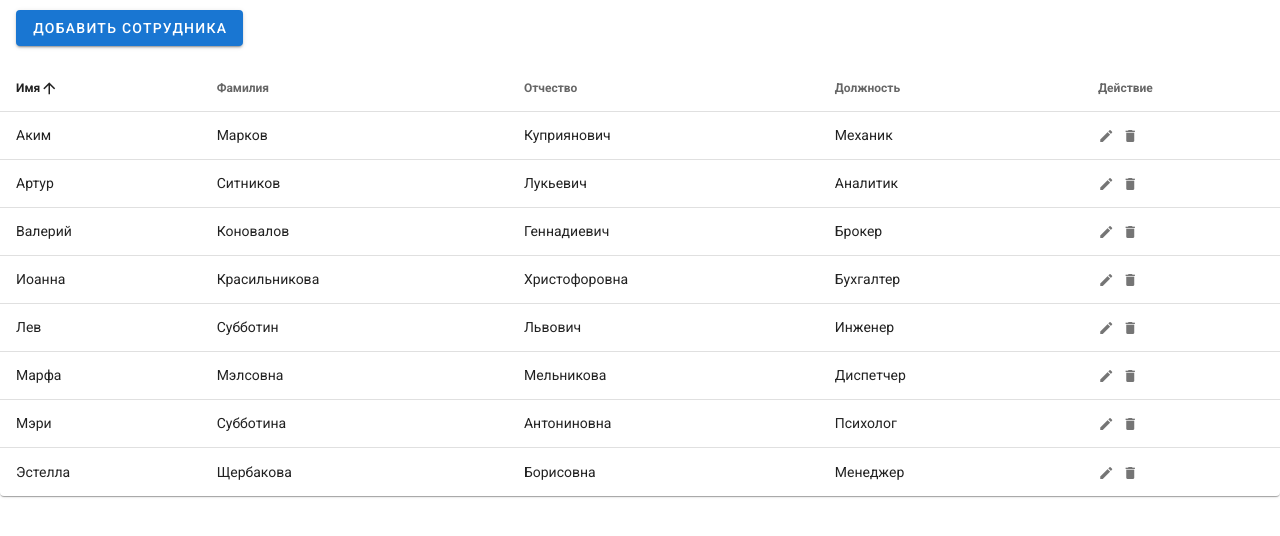
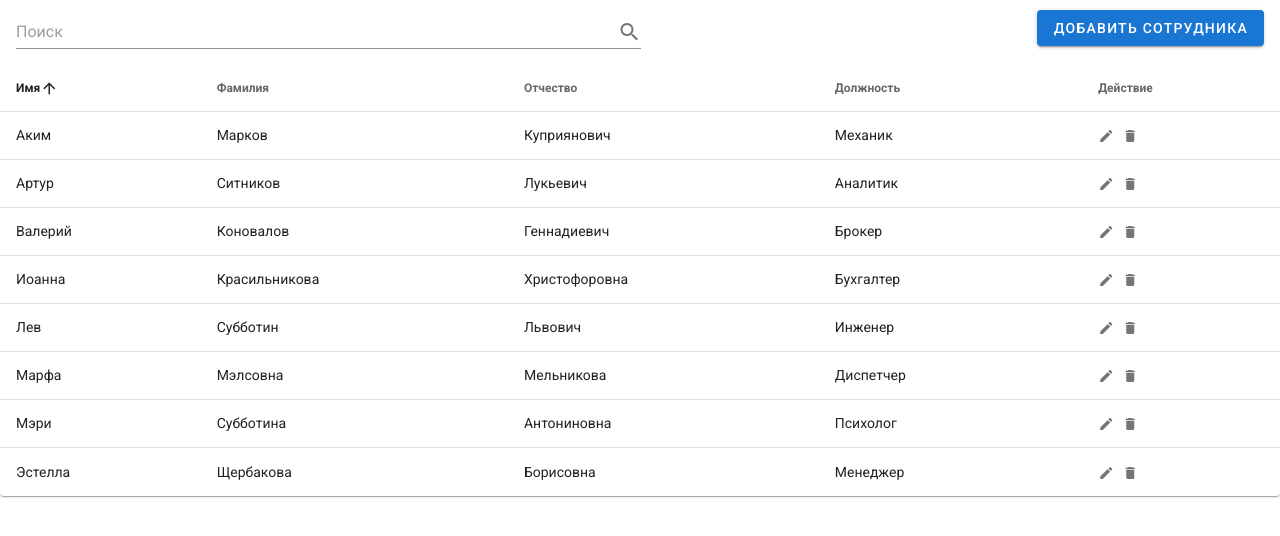
Before and after one commit to AndreyProvkov/vue-test2, a Vue app: page / in a window 1280 px wide. Shown: the top 536 px of the page. Built offline with nearby package versions, Linux system fonts and the light colour scheme.

Commit message:
Add search

```diff
--- a/src/components/ListEmployee.vue
+++ b/src/components/ListEmployee.vue
@@ -2,6 +2,7 @@
   <v-data-table
     :headers="headers"
     :items="employees"
+    :search="search"
     sort-by="firstname"
     hide-default-footer
     class="elevation-1"
@@ -10,6 +11,16 @@
       <v-toolbar
         flat
       >
+        <v-text-field
+          v-model="search"
+          append-icon="mdi-magnify"
+          placeholder="Поиск"
+          single-line
+          hide-details
+        ></v-text-field>
+
+        <v-spacer></v-spacer>
+
         <v-dialog
           v-model="dialog"
           max-width="500px"
@@ -131,6 +142,10 @@
     <template v-slot:no-data>
       <h2>Сотрудники отсутствуют</h2>
     </template>
+
+    <template v-slot:no-results>
+      <p>Нет совпадений</p>
+    </template>
   </v-data-table>
 </template>
 
@@ -139,6 +154,7 @@
   name: 'ListEmployee',
   data () {
     return {
+      search: '',
       dialog: false,
       dialogDelete: false,
       headers: [
```
